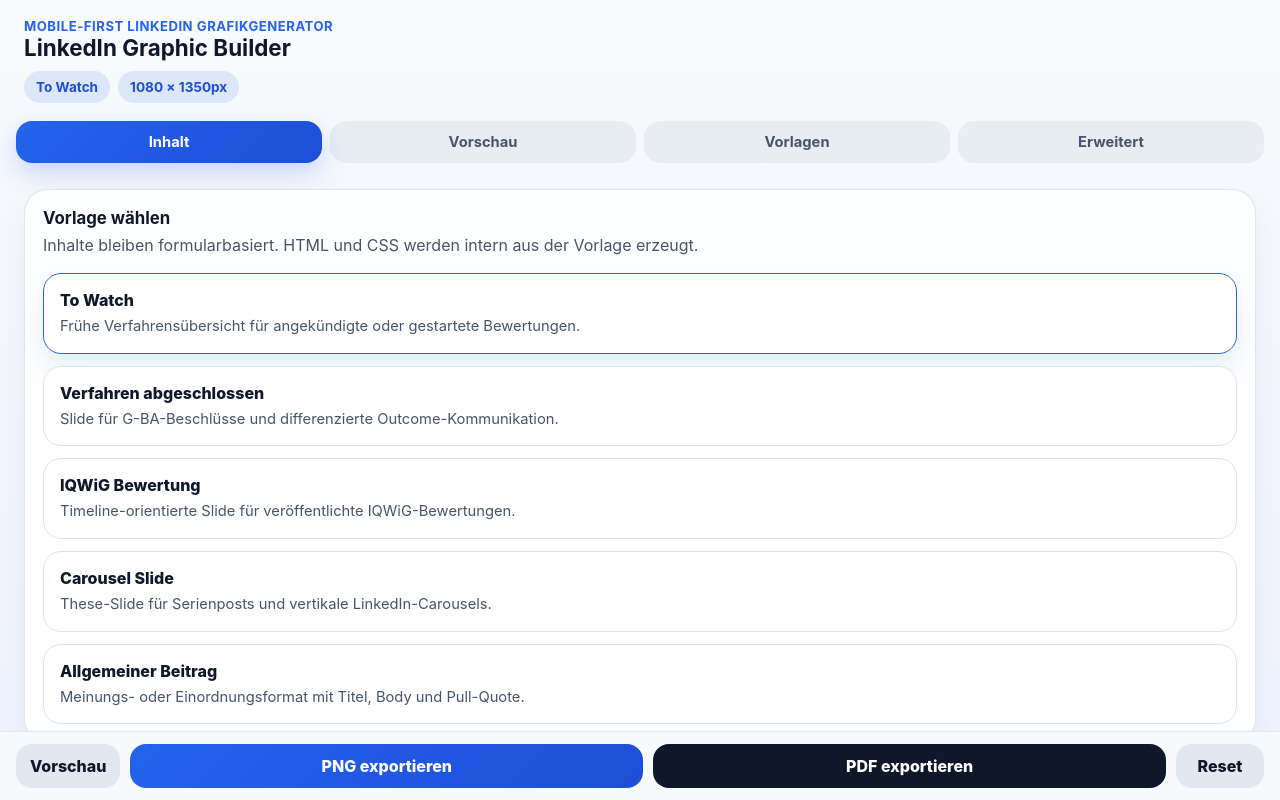
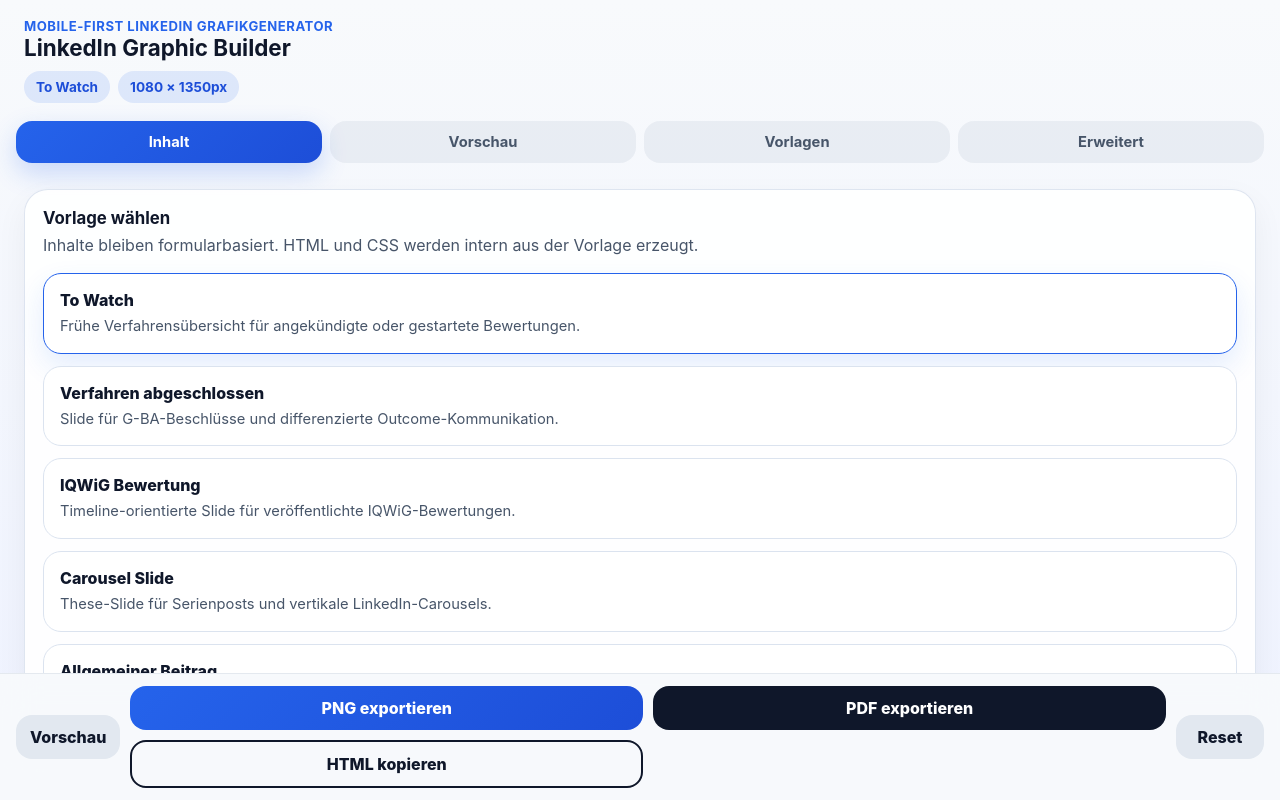
Before and after one commit to hhhirsch/Socialtool-, a React (Vite) app: page / in a window 1280 px wide. Built offline with nearby package versions, Linux system fonts and the light colour scheme.

Commit message:
Add HTML copy feature (generateSlideHtml + HTML kopieren button)
Co-authored-by: hhhirsch <201000736+hhhirsch@users.noreply.github.com>

```diff
--- a/src/components/AppShell.tsx
+++ b/src/components/AppShell.tsx
@@ -3,6 +3,7 @@ import { useAppState } from '../hooks/useAppState';
 import { exportPdf } from '../utils/exportPdf';
 import { exportPng } from '../utils/exportPng';
 import { generateFilename } from '../utils/generateFilename';
+import { copySlideHtml } from '../utils/generateSlideHtml';
 import { buildPreviewDocument } from '../utils/previewDocument';
 import { getPresetById } from '../utils/presets';
 import { renderTemplate } from '../utils/renderTemplate';
@@ -25,6 +26,7 @@ export function AppShell() {
     state,
     toast,
     error,
+    showToast,
     showError,
     dismissError,
     setActiveTab,
@@ -89,6 +91,15 @@ export function AppShell() {
       );
     }
   }, [previewDocumentHtml, selectedPreset.height, selectedPreset.width, showError]);
+
+  const handleCopyHtml = useCallback(async () => {
+    try {
+      await copySlideHtml(selectedTemplate, resolvedFieldValues, selectedPreset.width, selectedPreset.height);
+      showToast('HTML in die Zwischenablage kopiert.');
+    } catch {
+      showError('HTML konnte nicht in die Zwischenablage kopiert werden.');
+    }
+  }, [selectedTemplate, resolvedFieldValues, selectedPreset.width, selectedPreset.height, showToast, showError]);
 
   const handleTabAction = useCallback(() => {
     setActiveTab(state.activeTab === 'preview' ? 'content' : 'preview');
@@ -252,6 +263,7 @@ export function AppShell() {
         onTabAction={handleTabAction}
         onExportPng={handleExportPng}
         onExportPdf={handleExportPdf}
+        onCopyHtml={handleCopyHtml}
         onReset={resetFieldValues}
       />
 
--- a/src/components/BottomActionBar.tsx
+++ b/src/components/BottomActionBar.tsx
@@ -7,6 +7,7 @@ interface Props {
   onTabAction: () => void;
   onExportPng: () => void;
   onExportPdf: () => void;
+  onCopyHtml?: () => Promise<void>;
   onReset: () => void;
 }
 
@@ -15,6 +16,7 @@ export function BottomActionBar({
   onTabAction,
   onExportPng,
   onExportPdf,
+  onCopyHtml,
   onReset,
 }: Props) {
   const tabLabel = activeTab === 'preview' ? 'Inhalt' : 'Vorschau';
@@ -24,7 +26,7 @@ export function BottomActionBar({
       <button type="button" className={styles.ghost} onClick={onTabAction}>
         {tabLabel}
       </button>
-      <ExportButtons compact onExportPng={onExportPng} onExportPdf={onExportPdf} />
+      <ExportButtons compact onExportPng={onExportPng} onExportPdf={onExportPdf} onCopyHtml={onCopyHtml} />
       <button type="button" className={styles.ghost} onClick={onReset}>
         Reset
       </button>
--- a/src/components/ExportButtons.module.css
+++ b/src/components/ExportButtons.module.css
@@ -16,6 +16,16 @@
   font-weight: 800;
 }
 
+.outline {
+  border-radius: 16px;
+  padding: 12px 14px;
+  font: inherit;
+  font-weight: 800;
+  background: transparent;
+  border: 2px solid #0f172a;
+  color: #0f172a;
+}
+
 .primary {
   background: linear-gradient(135deg, #2563eb, #1d4ed8);
   color: white;
--- a/src/components/ExportButtons.tsx
+++ b/src/components/ExportButtons.tsx
@@ -3,10 +3,11 @@ import styles from './ExportButtons.module.css';
 interface Props {
   onExportPng: () => void;
   onExportPdf: () => void;
+  onCopyHtml?: () => Promise<void>;
   compact?: boolean;
 }
 
-export function ExportButtons({ onExportPng, onExportPdf, compact = false }: Props) {
+export function ExportButtons({ onExportPng, onExportPdf, onCopyHtml, compact = false }: Props) {
   return (
     <div className={`${styles.group} ${compact ? styles.compact : ''}`}>
       <button type="button" className={styles.primary} onClick={onExportPng}>
@@ -15,6 +16,11 @@ export function ExportButtons({ onExportPng, onExportPdf, compact = false }: Pro
       <button type="button" className={styles.secondary} onClick={onExportPdf}>
         PDF exportieren
       </button>
+      {onCopyHtml && (
+        <button type="button" className={styles.outline} onClick={onCopyHtml}>
+          HTML kopieren
+        </button>
+      )}
     </div>
   );
 }
--- /dev/null
+++ b/src/utils/generateSlideHtml.ts
@@ -0,0 +1,32 @@
+import { buildPreviewDocument } from './previewDocument';
+import { renderTemplate } from './renderTemplate';
+import type { FieldValues, GraphicTemplate } from '../types';
+
+/**
+ * Generates a complete, standalone HTML document string for the given template and field values.
+ * The returned string includes the full `<html>` structure, Google Fonts import, and inline CSS
+ * so it can be rendered as a self-contained graphic at the specified dimensions.
+ */
+export function generateSlideHtml(
+  template: GraphicTemplate,
+  fieldValues: FieldValues,
+  width: number,
+  height: number
+): string {
+  const resolvedValues = template.resolveFieldValues?.(fieldValues) ?? fieldValues;
+  const renderedHtml = renderTemplate(template.htmlTemplate, resolvedValues, template.fields);
+  return buildPreviewDocument(renderedHtml, template.css, width, height);
+}
+
+/**
+ * Copies a complete standalone HTML document for the given slide to the system clipboard.
+ */
+export async function copySlideHtml(
+  template: GraphicTemplate,
+  fieldValues: FieldValues,
+  width: number,
+  height: number
+): Promise<void> {
+  const html = generateSlideHtml(template, fieldValues, width, height);
+  await navigator.clipboard.writeText(html);
+}
```
